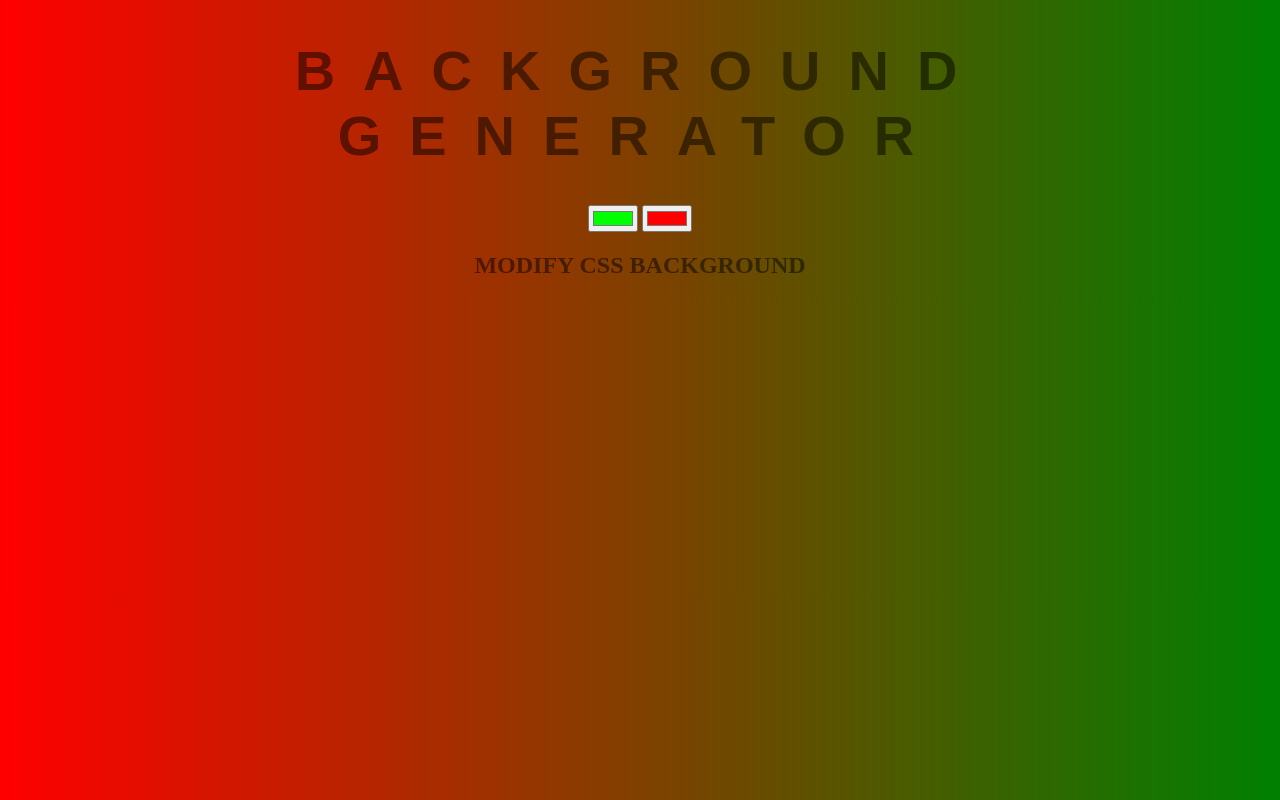
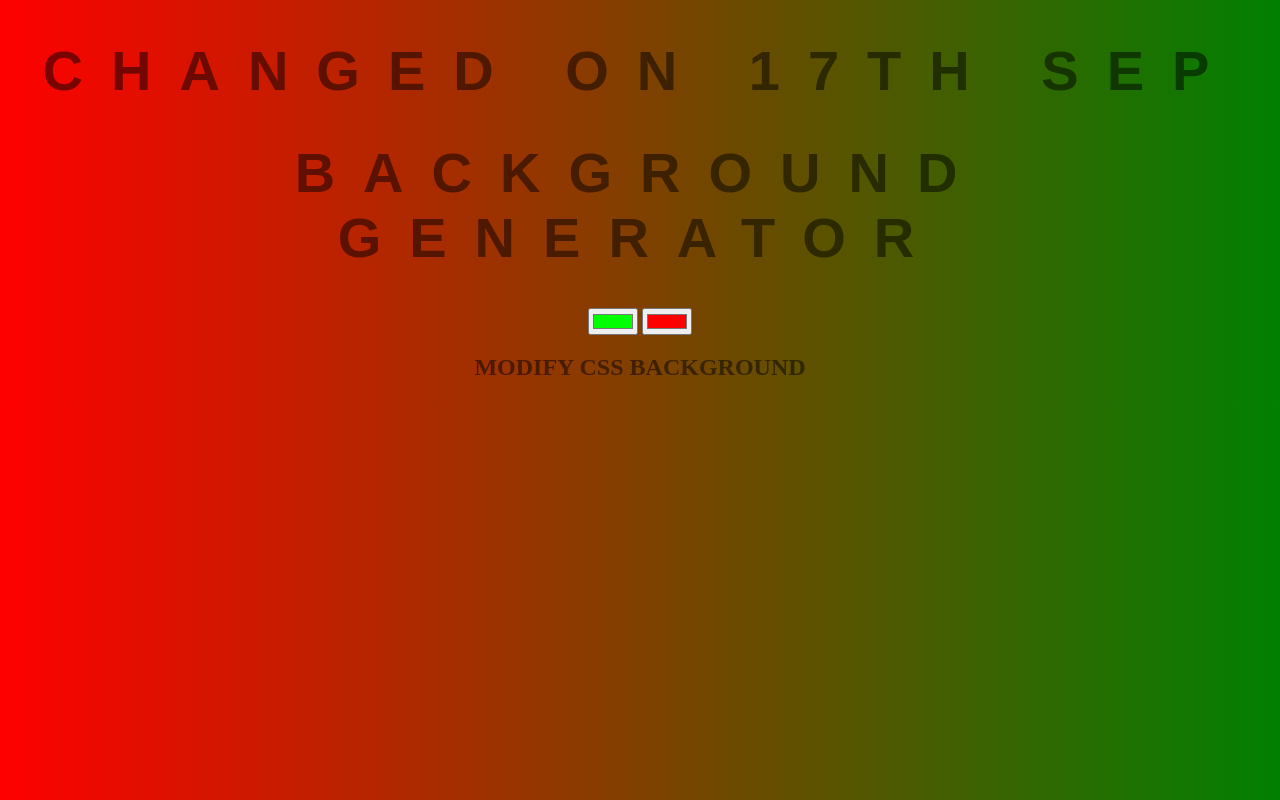
Before and after one commit to mirab62807/background-generator, a plain HTML site: page index.html in a window 1280 px wide. Drawn offline with Linux system fonts and the light colour scheme.

Commit message:
h1 added

```diff
--- a/index.html
+++ b/index.html
@@ -6,6 +6,7 @@
     <link rel="stylesheet" href="style1.css">
   </head>
   <body id='gradient'>
+    <h1>changed on 17th sep </h1>
     <h1>Background Generator</h1>
     <input class="color1" type="color" name="color1" value= #00ff00>
     <input class="color2" type="color" name="color2" value= #ff0000>
```
